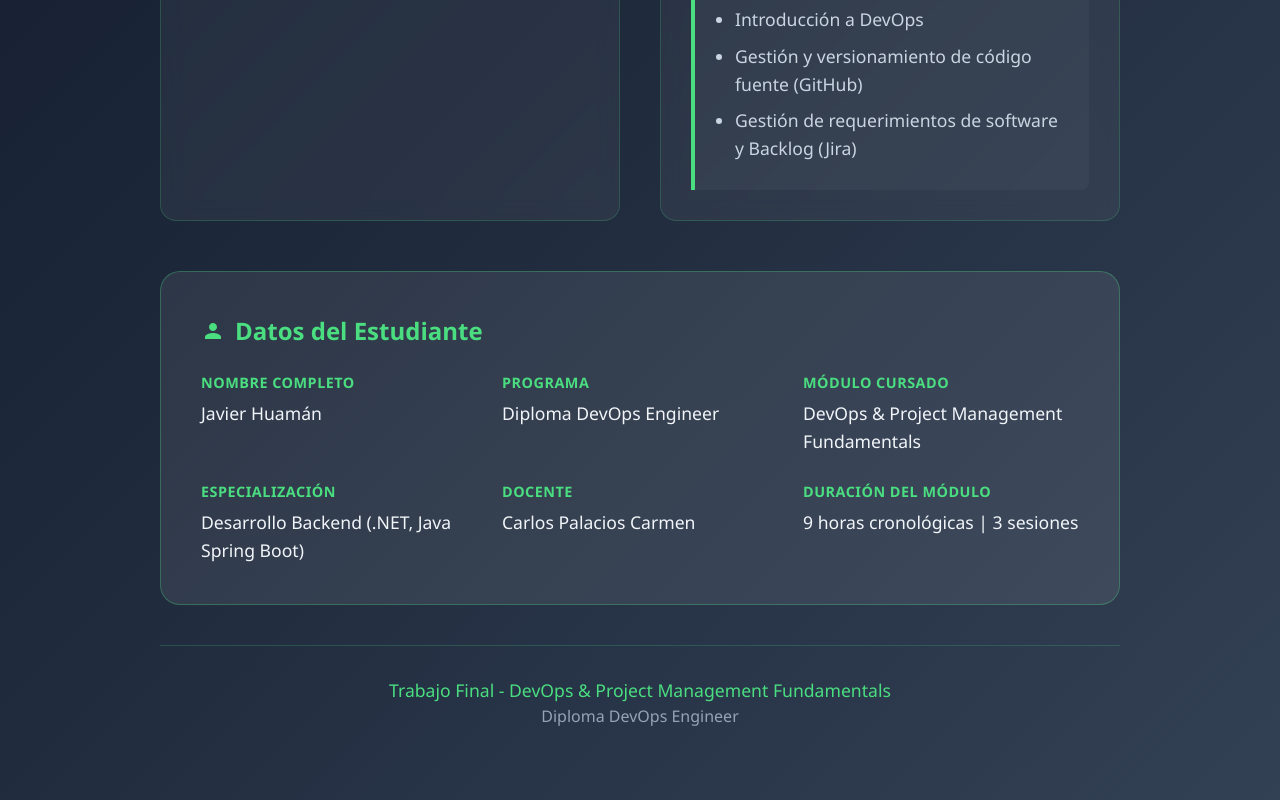
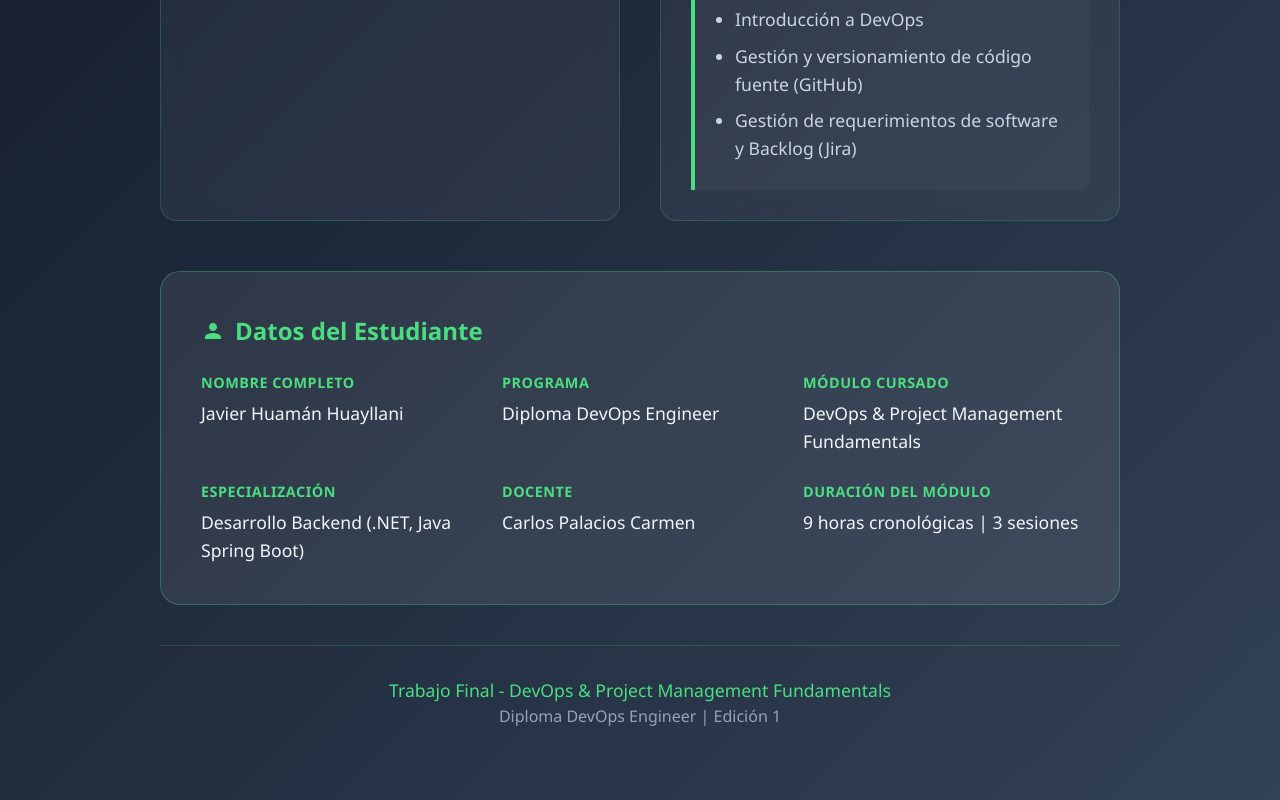
Before and after one commit to jhuamanh/proyecto, a plain HTML site: page index.html in a window 1280 px wide. Shown: the part 871-1671 px from the top of the page. Drawn offline with Linux system fonts and the light colour scheme.

Commit message:
cambios en nombres

```diff
--- a/index.html
+++ b/index.html
@@ -70,7 +70,7 @@
             <div class="data-grid">
                 <div class="data-item">
                     <span class="data-label">Nombre Completo</span>
-                    <span class="data-value">Javier Huamán</span>
+                    <span class="data-value">Javier Huamán Huayllani</span>
                 </div>
 
                 <div class="data-item">
@@ -103,7 +103,7 @@
         <!-- Footer -->
         <footer class="footer">
             <p class="date">Trabajo Final - DevOps & Project Management Fundamentals</p>
-            <p>Diploma DevOps Engineer</p>
+            <p>Diploma DevOps Engineer | Edición 1</p>
         </footer>
     </div>
 </body>
```
